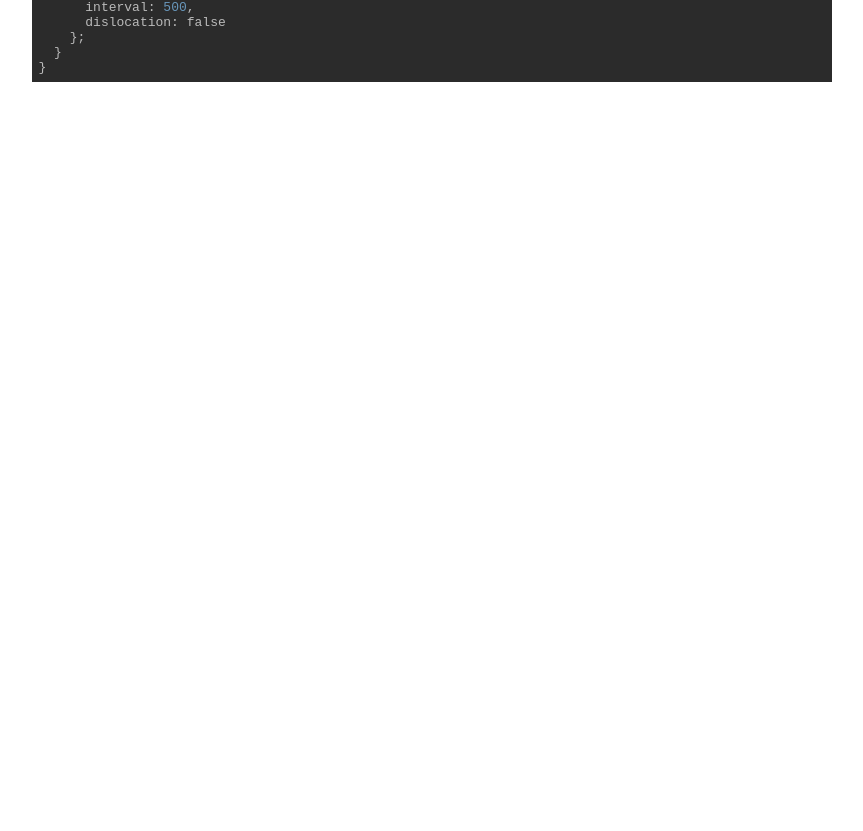
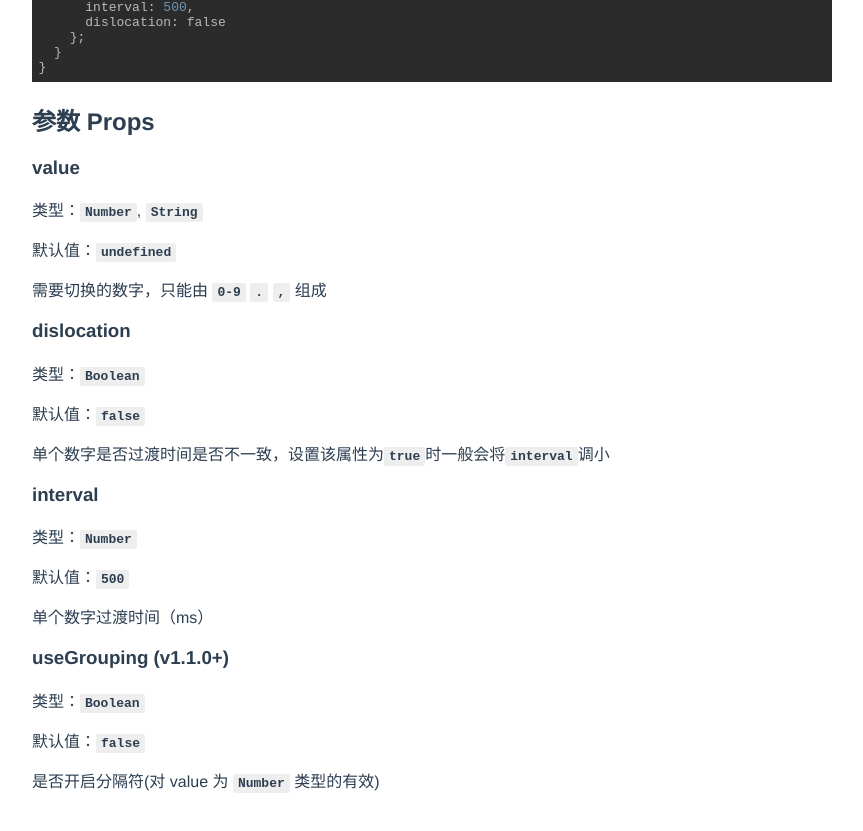
Before and after one commit to DakerHub/vue-digital-transform, a Vue app: page / in a window 1280 px wide. Shown: the part 1639-2470 px from the top of the page, without its empty margins (208-1071 px from the left). Before the commit the page ends 1734 px from the top, so only its background shows below. Built offline with nearby package versions, Linux system fonts and the light colour scheme.

Commit message:
[doc] 更新文档

```diff
--- a/package.json
+++ b/package.json
@@ -34,7 +34,11 @@
     "type": "git",
     "url": "https://github.com/DakerHub/vue-digital-transform.git"
   },
-  "keywords": [],
+  "keywords": [
+    "vue",
+    "vue-component",
+    "digital-animation"
+  ],
   "author": "DakerHub",
   "license": "MIT"
 }
--- a/src/App.vue
+++ b/src/App.vue
@@ -5,45 +5,41 @@
         <img src="./assets/vdt.png" alt="vue-digital-transform" />
         vue-digital-transform
       </h1>
-      <a
-        class="star-me"
-        href="https://github.com/DakerHub/vue-digital-transform"
-        >GITHUB</a
-      >
+      <a class="star-me" href="https://github.com/DakerHub/vue-digital-transform">GITHUB</a>
       <div>
         <a class="shield" href="https://github.com/DakerHub" target="__blank">
           <img
             src="https://img.shields.io/badge/Github-@DakerHub-success.svg?style=flat-square"
-            alt=""
+            alt
           />
         </a>
 
         <img
           class="shield"
-          src="https://img.shields.io/badge/version-@1.0.1-success.svg?style=flat-square"
-          alt=""
+          :src="
+            `https://img.shields.io/badge/version-@${version}-success.svg?style=flat-square`
+          "
+          alt
         />
       </div>
-      <div class="desc">
-        vue-digital-transform基于vue2.x，致力于数字之间的动画切换动效，让数字的变换不再枯燥，让用户体验数字变化所带来的的乐趣。
-      </div>
+      <div class="desc">vue-digital-transform基于vue2.x，致力于数字之间的动画切换动效，让数字的变换不再枯燥，让用户体验数字变化所带来的的乐趣。</div>
       <h2>尝试修改值</h2>
       <div class="demo-box">
         <div class="ctrl">
           <div class="ctrl-item">
-            <label for="">错乱切换：</label>
+            <label for>错乱切换：</label>
             <input type="checkbox" v-model="dislocation" />
           </div>
           <div class="ctrl-item">
-            <label for="">分隔符：</label>
+            <label for>分隔符：</label>
             <input type="checkbox" v-model="useGrouping" />
           </div>
           <div class="ctrl-item">
-            <label for="">转换间隔：</label>
+            <label for>转换间隔：</label>
             <input type="number" v-model.number="interval" />
           </div>
           <div class="ctrl-item">
-            <label for="">值：</label>
+            <label for>值：</label>
             <input type="number" v-model.number="num" />
             <button @click="random">随机</button>
           </div>
@@ -60,57 +56,29 @@
         </div>
       </div>
 
-      <div>
-        <h2>快速开始</h2>
+      <DocExample></DocExample>
 
-        <h3>安装</h3>
-        <pre
-          class="hljs"
-          style="display: block; overflow-x: auto; padding: 0.5em; background: rgb(43, 43, 43); color: rgb(186, 186, 186);"
-        >npm <span class="hljs-keyword" style="color: rgb(203, 120, 50);">install</span> vue-digital-transform</pre>
-
-        <h3>使用</h3>
-        <pre
-          class="hljs"
-          style="display: block; overflow-x: auto; padding: 0.5em; background: rgb(43, 43, 43); color: rgb(186, 186, 186);"
-        >&lt;DigitalTransform
-  <span class="hljs-symbol" style="color: rgb(224, 196, 108);">:value=<span class="hljs-string" style="color: rgb(224, 196, 108);">"number"</span></span>
-  <span class="hljs-symbol" style="color: rgb(224, 196, 108);">:interval=<span class="hljs-string" style="color: rgb(224, 196, 108);">"interval"</span></span>
-  <span class="hljs-symbol" style="color: rgb(224, 196, 108);">:dislocation=<span class="hljs-string" style="color: rgb(224, 196, 108);">"dislocation"</span></span>
-&gt;&lt;<span class="hljs-regexp" style="color: rgb(104, 150, 186);">/DigitalTransform&gt;</span></pre>
-
-        <pre
-          class="hljs"
-          style="display: block; overflow-x: auto; padding: 0.5em; background: rgb(43, 43, 43); color: rgb(186, 186, 186);"
-        ><span class="hljs-keyword" style="color: rgb(203, 120, 50);">import</span> DigitalTransform from <span class="hljs-string" style="color: rgb(224, 196, 108);">"vue-digital-transform"</span>;
-
-export <span class="hljs-keyword" style="color: rgb(203, 120, 50);">default</span> {
-  components: {
-    DigitalTransform
-  },
-  data() {
-    return {
-      number: <span class="hljs-number" style="color: rgb(104, 150, 186);">1000</span>,
-      interval: <span class="hljs-number" style="color: rgb(104, 150, 186);">500</span>,
-      dislocation: false
-    };
-  }
-}</pre>
-      </div>
+      <DocConfig></DocConfig>
     </div>
   </div>
 </template>
 
 <script>
 import DigitalTransform from "./components/DigitalTransform";
+import DocExample from "./docs/Example";
+import DocConfig from "./docs/Config";
+import config from "./../package.json";
 
 export default {
   name: "App",
   components: {
-    DigitalTransform
+    DigitalTransform,
+    DocExample,
+    DocConfig
   },
   data() {
     return {
+      version: config.version,
       num: 1000,
       interval: 500,
       dislocation: false,
@@ -134,6 +102,7 @@ export default {
   position: relative;
   overflow-x: hidden;
   width: 100vw;
+  margin-bottom: 50px;
 }
 body {
   margin: 0;
--- /dev/null
+++ b/src/docs/Config.vue
@@ -0,0 +1,50 @@
+<template>
+  <div>
+    <h2>参数 Props</h2>
+
+    <h3>value</h3>
+    <div>
+      <p>类型：<code>Number</code>, <code>String</code></p>
+      <p>默认值：<code>undefined</code></p>
+      <p>
+        需要切换的数字，只能由
+        <code>0-9</code> <code>.</code> <code>,</code> 组成
+      </p>
+    </div>
+    <h3>dislocation</h3>
+    <div>
+      <p>类型：<code>Boolean</code></p>
+      <p>默认值：<code>false</code></p>
+      <p>
+        单个数字是否过渡时间是否不一致，设置该属性为<code>true</code>时一般会将<code>interval</code>调小
+      </p>
+    </div>
+    <h3>interval</h3>
+    <div>
+      <p>类型：<code>Number</code></p>
+      <p>默认值：<code>500</code></p>
+      <p>单个数字过渡时间（ms）</p>
+    </div>
+    <h3>useGrouping (v1.1.0+)</h3>
+    <div>
+      <p>类型：<code>Boolean</code></p>
+      <p>默认值：<code>false</code></p>
+      <p>是否开启分隔符(对 value 为 <code>Number</code> 类型的有效)</p>
+    </div>
+  </div>
+</template>
+
+<script>
+export default {
+  name: "DocConfig"
+};
+</script>
+
+<style lang="scss" scoped>
+code {
+  background-color: #eee;
+  padding: 2px 5px;
+  border-radius: 2px;
+  font-weight: bold;
+}
+</style>
--- /dev/null
+++ b/src/docs/Example.vue
@@ -0,0 +1,51 @@
+<template>
+  <div>
+    <h2>快速开始</h2>
+
+    <h3>安装</h3>
+    <pre
+      class="hljs"
+      style="display: block; overflow-x: auto; padding: 0.5em; background: rgb(43, 43, 43); color: rgb(186, 186, 186);"
+    >npm <span class="hljs-keyword" style="color: rgb(203, 120, 50);">install</span> vue-digital-transform</pre>
+
+    <h3>使用</h3>
+    <pre
+      class="hljs"
+      style="display: block; overflow-x: auto; padding: 0.5em; background: rgb(43, 43, 43); color: rgb(186, 186, 186);"
+    >&lt;DigitalTransform
+  <span class="hljs-symbol" style="color: rgb(224, 196, 108);">:value=<span class="hljs-string" style="color: rgb(224, 196, 108);">"number"</span></span>
+  <span class="hljs-symbol" style="color: rgb(224, 196, 108);">:interval=<span class="hljs-string" style="color: rgb(224, 196, 108);">"interval"</span></span>
+  <span class="hljs-symbol" style="color: rgb(224, 196, 108);">:dislocation=<span class="hljs-string" style="color: rgb(224, 196, 108);">"dislocation"</span></span>
+&gt;&lt;<span class="hljs-regexp" style="color: rgb(104, 150, 186);">/DigitalTransform&gt;</span></pre>
+
+    <pre
+      class="hljs"
+      style="display: block; overflow-x: auto; padding: 0.5em; background: rgb(43, 43, 43); color: rgb(186, 186, 186);"
+    ><span class="hljs-keyword" style="color: rgb(203, 120, 50);">import</span> DigitalTransform from <span
+  class="hljs-string"
+  style="color: rgb(224, 196, 108);"
+>"vue-digital-transform"</span>;
+
+export <span class="hljs-keyword" style="color: rgb(203, 120, 50);">default</span> {
+  components: {
+    DigitalTransform
+  },
+  data() {
+    return {
+      number: <span
+  class="hljs-number"
+  style="color: rgb(104, 150, 186);"
+>1000</span>,
+      interval: <span class="hljs-number" style="color: rgb(104, 150, 186);">500</span>,
+      dislocation: false
+    };
+  }
+}</pre>
+  </div>
+</template>
+
+<script>
+export default {};
+</script>
+
+<style lang="scss" scoped></style>
```
Also changed, not shown: 1 other file (tests, documents, lock files or other folders).
